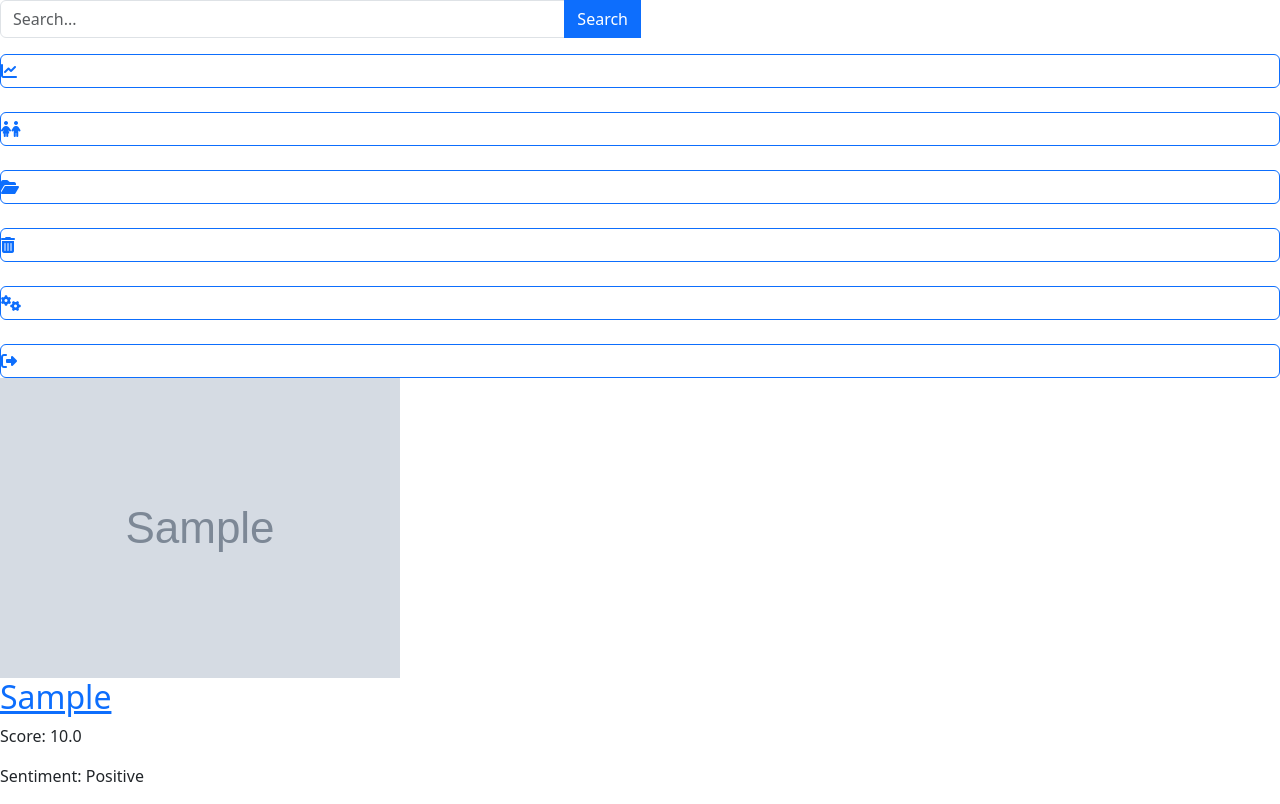
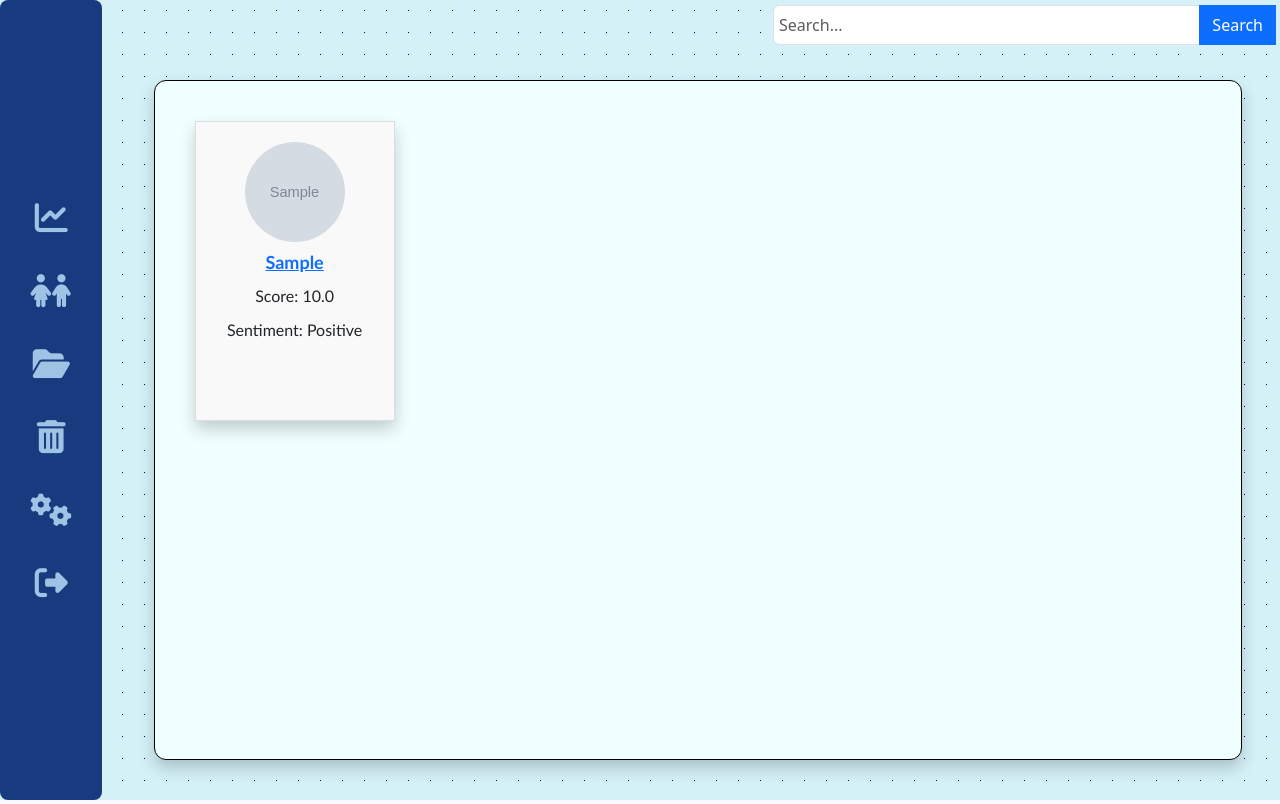
Before and after one commit to louvi11a/capstoneProject, a Django app: page /Dashboard/sentiment_details/ in a window 1280 px wide. Run offline with Django 4.2, Linux system fonts and the light colour scheme; tables that the repository leaves empty hold one stand-in row (values such as "Sample post"); grey boxes marked "Sample" are stand-in pictures; some libraries are stand-ins or nearby versions.

Commit message:
minor fixes

```diff
--- /dev/null
+++ b/static/Css/sentiment_details.css
@@ -0,0 +1,208 @@
+body {
+    --dot-bg: #d4f1f8;
+    --dot-color: #03045e;
+    --dot-size: 1px;
+    --dot-space: 22px;
+      background:
+          linear-gradient(90deg, var(--dot-bg) calc(var(--dot-space) - var(--dot-size)), transparent 1%) center / var(--dot-space) var(--dot-space),
+          linear-gradient(var(--dot-bg) calc(var(--dot-space) - var(--dot-size)), transparent 1%) center / var(--dot-space) var(--dot-space),
+          var(--dot-color);
+  }
+
+
+.row{
+    background-color: rgb(134, 134, 224);
+}
+
+.sbar{
+    background-color: none;
+    position: absolute;
+    /* border: 1px solid black; */
+    left: 60%;
+    width: 40%;
+
+}
+
+
+.form-control{
+    width: 100%;
+    height: 40px;
+    padding: 5px;
+    position: relative;
+    /* border: 1px solid red; */
+}
+
+.col-6{
+    width: 100%;
+}
+
+.input-size{
+    width: 100%;
+    height: 40px;
+    padding: 5px;
+}
+
+.row-search{
+    background-color: none;
+    width: 100%;
+}
+
+
+.sidebar{
+    width: 8%;
+    display: flex;
+    height: 100%;
+    position: absolute;
+    border-radius: 8px;
+    /* border: 1px solid blue; */
+    background-color: #173B7E;
+    flex-direction: column;
+    justify-content: center;
+    align-items: center;
+}
+
+.navbar{
+    border: 1px red;
+    position: relative;
+    background-color: none;
+    color: #9FC3E5;
+    align-items: center;
+    justify-content: center;
+    width: 60%;
+}
+
+.icon{
+    font-size: 33px;
+}
+
+.icon-dropdown{
+    font-size: 20px;
+    cursor: pointer;
+    position: absolute;
+    bottom: 80px;
+
+
+}
+
+/* -----------------------content----------------------- */
+/* Add some space around the body content to prevent overlap with the sidebar */
+.container-orphan{
+    position: absolute;
+  font-family: 'Trebuchet MS', 'Lucida Sans Unicode', 'Lucida Grande', 'Lucida Sans', Arial, sans-serif;
+  padding: 20px;
+
+  background-color: azure;
+  border-radius: 12px;
+  border: solid black 1px;
+  left: 12%;
+  top: 10%;
+  width: 85%;
+  height: 85%;
+  overflow-y: scroll;
+  box-shadow: 0px 8px 16px 0px rgba(0,0,0,0.2);
+}
+
+/* ----------------------file manager */
+.file-manager-orphan {
+    display: flex;
+    flex-wrap: wrap;
+    grid-gap: 10px;
+    max-width: 100%;
+    max-height: 10px;
+}
+
+.file-orphan {
+    border: 1px solid #ddd;
+    padding: 20px;
+    width: 200px;
+    height: 300px;
+    margin: 20px;
+    box-sizing: border-box;
+    display: flex;
+    flex-direction: column;
+    align-items: center;
+    text-align: center;
+    background-color: #f9f9f9;
+    box-shadow: 0px 8px 16px 0px rgba(0,0,0,0.2);
+    transition: 0.3s;
+}
+  /* Style the profile picture */
+.file-orphan img {
+    width: 100px;
+    height: 100px;
+    border-radius: 50%;
+    object-fit: cover;
+    margin-bottom: 10px;
+}
+
+/* Style the orphan name */
+.file-orphan h2 {
+    margin: 0;
+    margin-bottom: 10px;
+    font-size: 18px;
+    font-weight: bold;
+}
+
+/* Style the sentiment score */
+.file-orphan p {
+    margin: 0;
+    margin-bottom: 10px;
+}
+  .file-icon-orphan {
+    width: 100px;
+    height: 80px;
+    margin: 12px;
+    margin-bottom: 16px;
+  }
+
+  .file-name-orphan {
+      font-weight: bold;
+    }
+
+/* Style the main container */
+.container-orphan {
+    display: flex;
+    flex-wrap: wrap;
+    flex-direction: row;
+    justify-content: start;
+}
+
+/* Style the table to look like a set of boxes */
+table {
+    width: 100%;
+    display: flex;
+    flex-wrap: wrap;
+    margin-bottom: 20px;
+}
+
+/* Style the table cells */
+td {
+    border: 1px solid #ddd;
+    padding: 8px;
+    width: calc(33.33% - 16px);  /* Adjust this value to control the number of boxes per row */
+    margin: 8px;
+    box-sizing: border-box;
+}
+
+/* Add a hover effect to the table cells */
+/* td:hover {background-color: #f5f5f5;} */
+
+/* Style the profile picture */
+td img {
+    width: 50px;
+    height: 50px;
+    border-radius: 50%;
+}
+
+/* Color-code the sentiment scores */
+td.Positive {
+    color: green;
+}
+
+td.Negative {
+    color: red;
+}
+
+td.Neutral {
+    color: gray;
+}
```
Also changed, not shown: static/Css/Dboard.css (+0 -22 lines), static/Css/file.css (+12 -11 lines), static/Css/orphan-content.css (+21 -11 lines), static/Css/orphanSentiment_detail.css (added, +101 -0 lines), static/Js/orphan-content.js (added, +141 -0 lines), static/Js/sentiment.js (+8 -60 lines), static/Images/default_orphan_picture.png (renamed from static/Images/Profpic (6).png).
